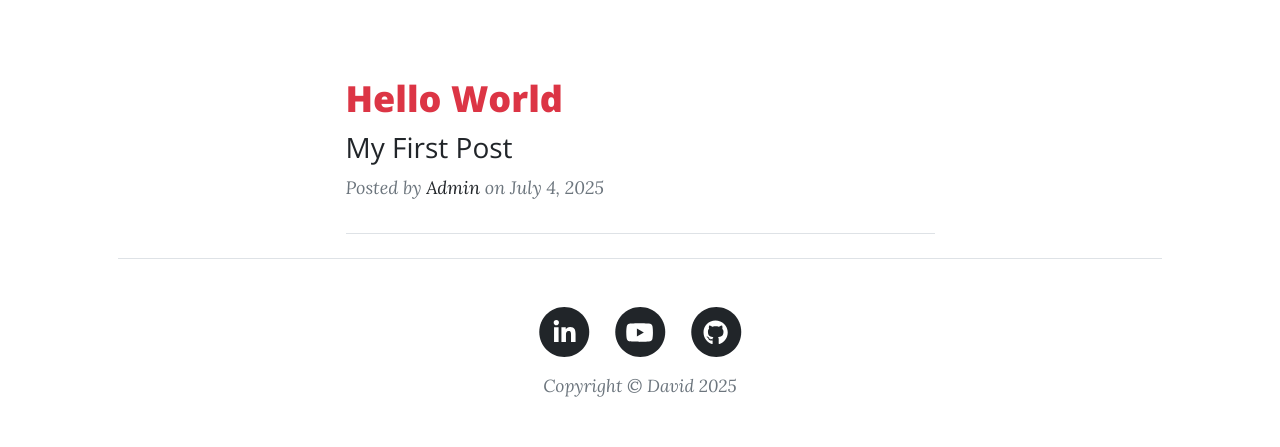
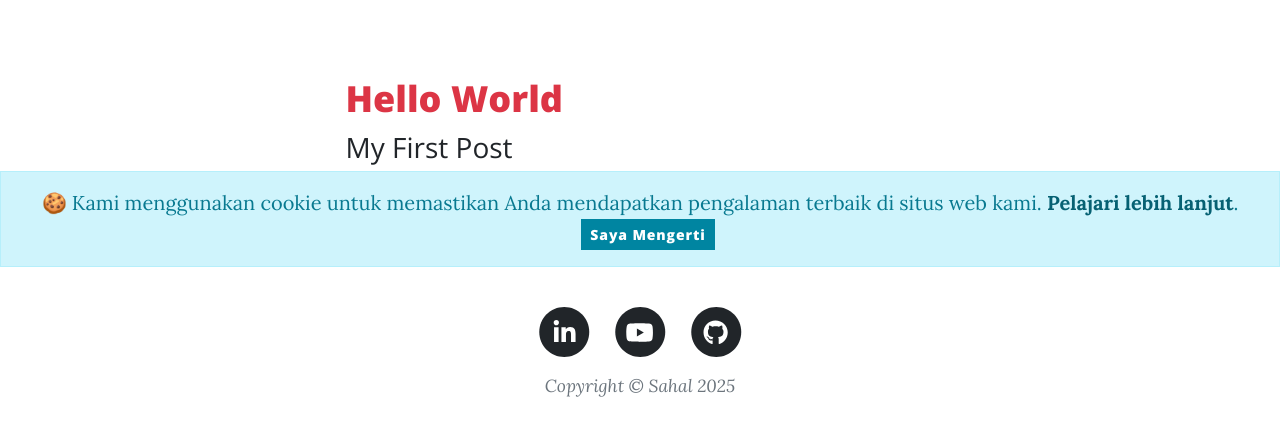
Before and after one commit to Muhammad-Sahal-Nurdin-College/personal-blog-sahal, a Flask app: page / in a window 1280 px wide. Shown: the part 533-980 px from the top of the page. Run offline with Flask 3, Linux system fonts and the light colour scheme; data comes from the database, SQL or seed files in the repository; some libraries are stand-ins or nearby versions.

Commit message:
add UI for cookies

```diff
--- a/app.py
+++ b/app.py
@@ -1,7 +1,8 @@
+
 from datetime import date
 from functools import wraps
 
-from flask import Flask, abort, flash, redirect, render_template, url_for
+from flask import Flask, abort, flash, redirect, render_template, url_for, make_response, jsonify
 from flask_bootstrap import Bootstrap
 from flask_ckeditor import CKEditor
 from flask_gravatar import Gravatar
@@ -236,6 +237,16 @@ def delete_post(post_id):
     return redirect(url_for("home"))
 
 
+@app.route("/set-cookie-consent")
+def set_cookie_consent():
+    # Buat response JSON sederhana
+    response = make_response(jsonify(message="Cookie consent set"))
+
+    # Set cookie bernama 'cookie_consent' dengan nilai 'true'
+    # max_age diatur dalam detik. 31536000 detik = 1 tahun.
+    response.set_cookie('cookie_consent', 'true', max_age=60)
+    return response
+
 if __name__ == "__main__":
     with app.app_context():
         db.create_all()
--- a/templates/base.html
+++ b/templates/base.html
@@ -64,7 +64,7 @@
             <div class="col-md-10 col-lg-8 col-xl-7">
                 <ul class="list-inline text-center">
                     <li class="list-inline-item foot-icon">
-                        <a href="https://www.linkedin.com/in/david-cao99" target="_blank">
+                        <a href="" target="_blank">
                             <span class="fa-stack fa-lg foot-icon">
                                 <i class="fas fa-circle fa-stack-2x"></i>
                                 <i class="fab fa-linkedin-in fa-stack-1x fa-inverse"></i>
@@ -88,7 +88,7 @@
                         </a>
                     </li>
                 </ul>
-                <div class="small text-center text-muted fst-italic">Copyright &copy; David {{ year}}</div>
+                <div class="small text-center text-muted fst-italic">Copyright &copy; Sahal {{ year}}</div>
             </div>
         </div>
     </div>
--- a/templates/index.html
+++ b/templates/index.html
@@ -1,14 +1,14 @@
 {% extends 'base.html' %}
 
 {% block content %}
-<title>David's Blog</title>
+<title>Sahal's Blog</title>
 <!-- Page Header-->
 <header class="masthead" style="background-image: url({{url_for('static', filename='assets/img/home-bg.jpg')}})">
     <div class="container position-relative px-4 px-lg-5">
         <div class="row gx-4 gx-lg-5 justify-content-center">
             <div class="col-md-10 col-lg-8 col-xl-7">
                 <div class="site-heading">
-                    <h1>David's Blog</h1>
+                    <h1>Sahal's Blog</h1>
                     <span class="subheading">A Collection of Random Musings...</span>
                 </div>
             </div>
@@ -40,10 +40,6 @@
                     <!-- Divider-->
                     <hr class="my-4" />
             </div>
-
-
-
-
             {% else %}
             <div class="post-preview">
                 <a href="{{ url_for('show_post', post_id=post.id) }}">
@@ -66,14 +62,58 @@
             {% endif %}
 
             {% endfor %}
-
             <!-- Pager-->
             {% if current_user.id == 1 %}
             <div class="d-flex justify-content-end mb-4"><a class="btn btn-primary text-uppercase"
-                    href="{{url_for('add_new_post')}}">Create New Post</a></div>
+                    href="{{url_for('add_new_post')}}">Create New Post</a>
+            </div>
             {% endif %}
         </div>
     </div>
+    <div id="cookie-banner" class="alert alert-info text-center fixed-bottom mb-0 p-3" role="alert"
+        style="display: none;">
+        🍪 Kami menggunakan cookie untuk memastikan Anda mendapatkan pengalaman terbaik di situs web kami.
+        <a href="#" class="alert-link">Pelajari lebih lanjut</a>.
+        <button id="accept-cookies" type="button" class="btn btn-primary btn-sm ms-3">
+            Saya Mengerti
+        </button>
+    </div>
+    <script>
+        document.addEventListener('DOMContentLoaded', function () {
+            const banner = document.getElementById('cookie-banner');
+            const acceptBtn = document.getElementById('accept-cookies');
+
+            // Fungsi untuk memeriksa cookie
+            function getCookie(name) {
+                let cookieArr = document.cookie.split(';');
+                for (let i = 0; i < cookieArr.length; i++) {
+                    let cookiePair = cookieArr[i].split('=');
+                    if (name == cookiePair[0].trim()) {
+                        return decodeURIComponent(cookiePair[1]);
+                    }
+                }
+                return null;
+            }
+
+            // Tampilkan banner jika cookie 'cookie_consent' tidak ada
+            if (!getCookie('cookie_consent')) {
+                banner.style.display = 'block';
+            }
+
+            // Event listener untuk tombol 'Saya Mengerti'
+            acceptBtn.addEventListener('click', function () {
+                // Panggil endpoint di Flask untuk mengatur cookie
+                fetch("{{ url_for('set_cookie_consent') }}")
+                    .then(response => response.json())
+                    .then(data => {
+                        console.log(data.message);
+                        // Sembunyikan banner setelah diklik
+                        banner.style.display = 'none';
+                    });
+            });
+        });
+    </script>
     {% block footer %}{{super()}}{% endblock %}
 
-    {% endblock %}
+</div>
+{% endblock %}
```
Also changed, not shown: static/assets/images/cowlogo.png (deleted), static/assets/images/edit-bg.jpg (deleted), static/assets/images/login-bg.jpg (deleted), static/assets/images/post-bg.jpg (deleted), static/assets/images/post-sample-image.jpg (deleted), static/assets/images/register-bg.jpg (deleted), static/assets/img/about-bg.jpg (renamed from static/assets/images/about-bg.jpg), static/assets/img/contact-bg.jpg (renamed from static/assets/images/contact-bg.jpg), static/assets/img/home-bg.jpg (renamed from static/assets/images/home-bg.jpg), 7 other files.
